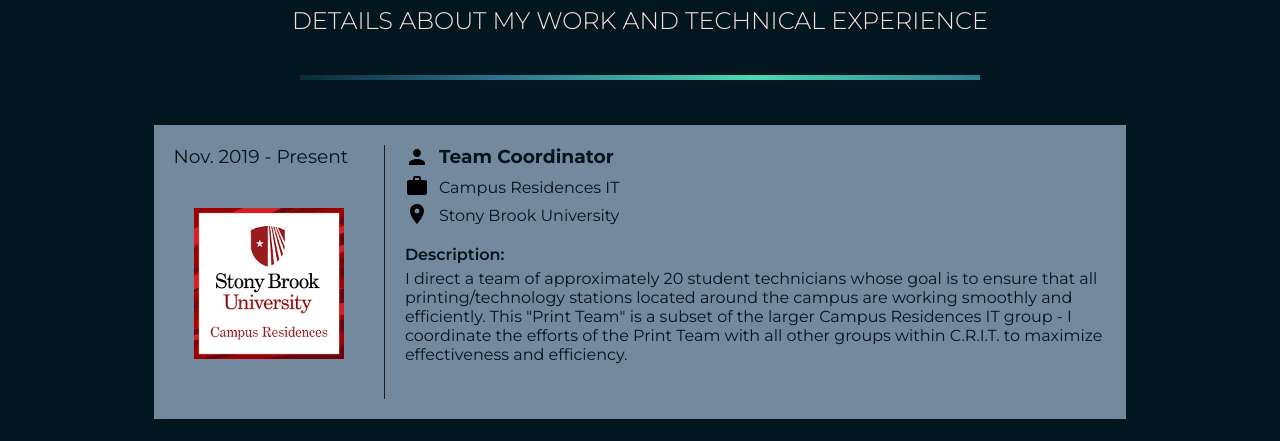
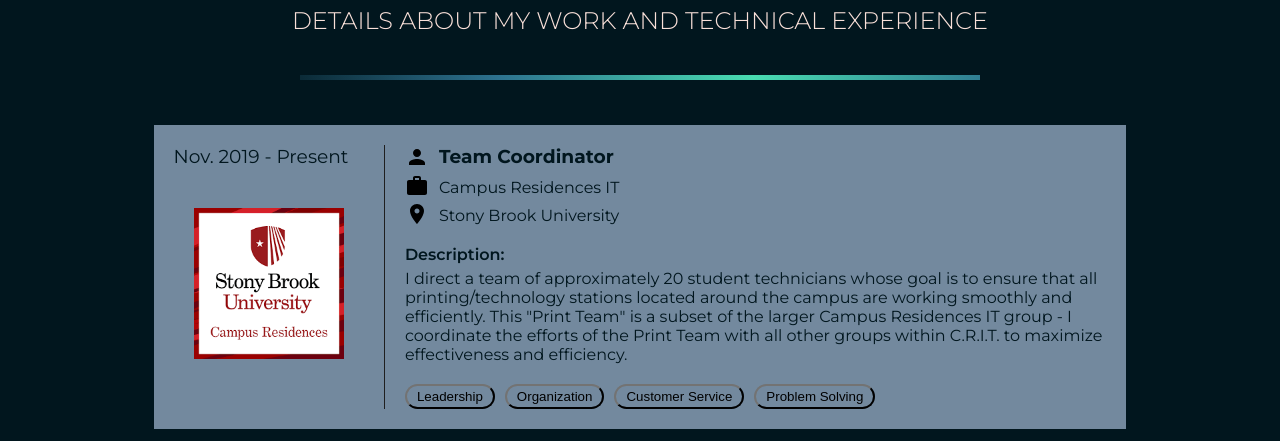
Before and after one commit to taylor-giles/Personal-Website, a plain HTML site: page pages/experience/index.html in a window 1280 px wide. Shown: the part 273-714 px from the top of the page. Drawn offline with Linux system fonts and the light colour scheme.

Commit message:
Add skills pills to experience page

```diff
--- a/css/main.css
+++ b/css/main.css
@@ -118,8 +118,6 @@
   padding-top: 10px;
   padding-bottom: 10px;
   border-radius: 5px;
-  margin-top: 25px;
-  border: 2px solid var(--accent);
 }
 
 .button.redirect {
@@ -139,7 +137,7 @@
   font-size: 12pt;
   margin-top: 15px;
   background-color: var(--complement-dark);
-  border-color: var(--secondary-dark);
+  border: 2px solid var(--secondary-dark);
   color: var(--primary-light);
 }
 .button.submit:hover {
@@ -149,6 +147,20 @@
   border: 2px solid var(--white);
 }
 
+.button.pill {
+  font-size: 10pt;
+  border-radius: 20px;
+  padding: 3px;
+  padding-inline-end: 10px;
+  padding-inline-start: 10px;
+  background-color: transparent;
+  border-color: var(--dark-gray);
+  margin-right: 10px;
+}
+.button.pill:hover {
+  background-color: var(--dark-gray);
+  color: var(--primary-light);
+}
 
 
 /* HTML (whole document) */
--- a/pages/experience/experience.css
+++ b/pages/experience/experience.css
@@ -84,3 +84,6 @@
     top: -100px;
     visibility: hidden;
   }
+  .exp-skills-container {
+    margin-top: 20px;
+  }
--- a/pages/experience/experience.js
+++ b/pages/experience/experience.js
@@ -87,6 +87,19 @@ var loadExperience = function() {
             expDescription.innerHTML = exp.description;
             expContent.appendChild(expDescription);
 
+            //Container for skills pills
+            let expSkills = document.createElement("div");
+            expSkills.setAttribute("class", "exp-skills-container");
+
+            //Skills pills
+            for(let skill of exp.skills){
+                let expSkill = document.createElement("button");
+                expSkill.setAttribute("class", "button pill");
+                expSkill.innerHTML = skill;
+                expSkills.appendChild(expSkill);
+            }
+            expContent.appendChild(expSkills);
+
             expCard.appendChild(expContent);
             expContainer.appendChild(expCard);
             index++;
```
